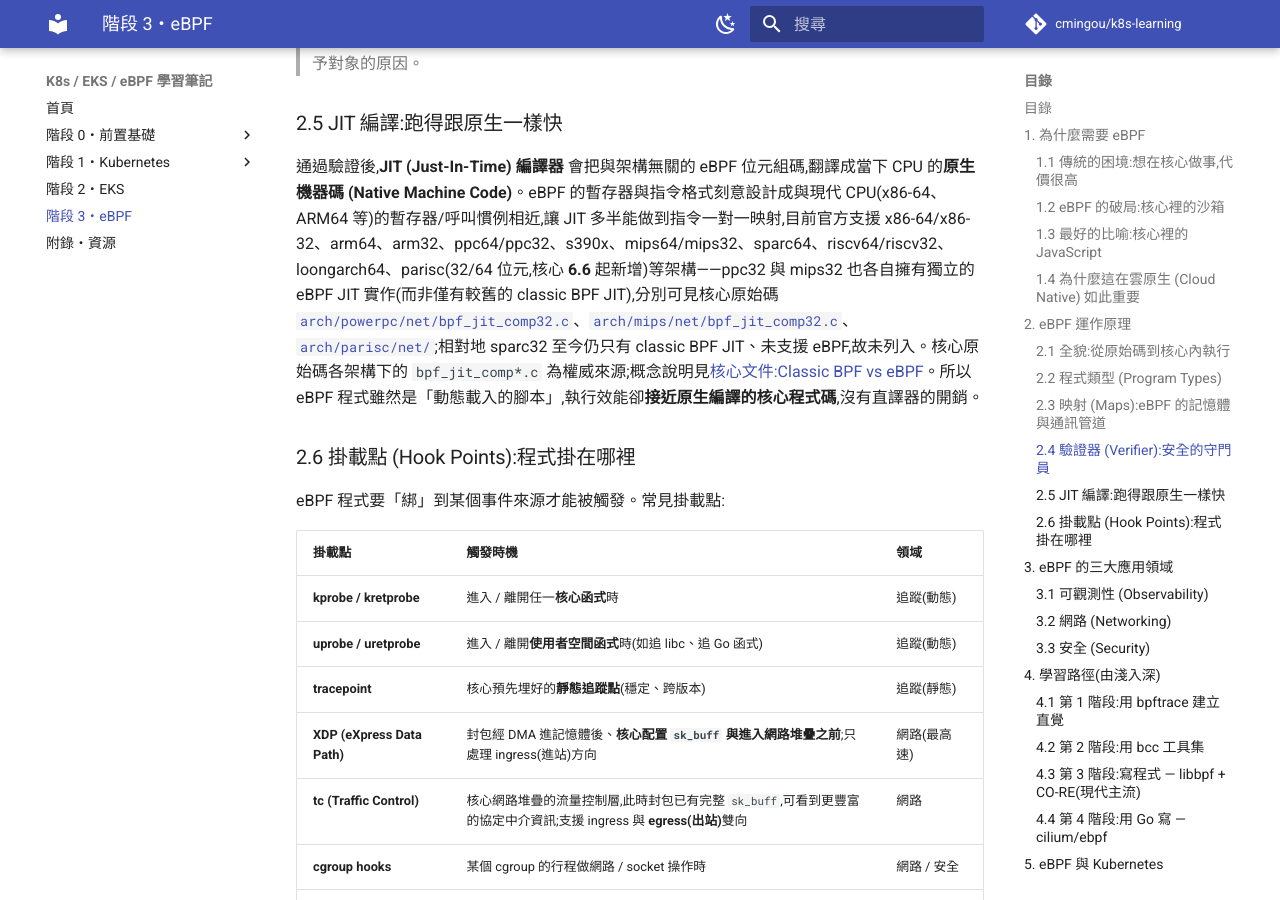
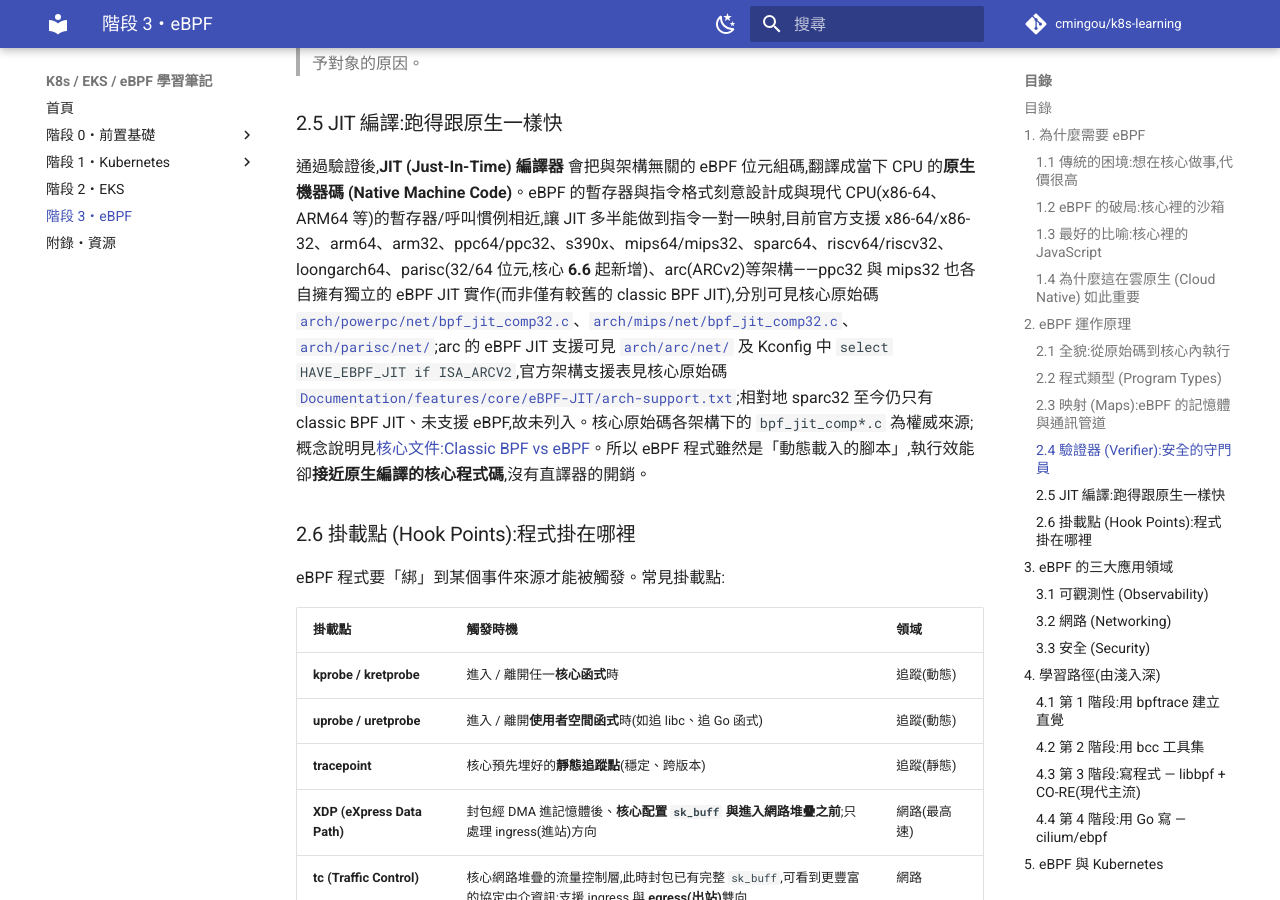
Before and after one commit to cmingou/k8s-learning, an MkDocs documentation site: the page built from docs/03-ebpf/README.md, in a window 1280 px wide and 900 px high, scrolled down 6172 px. Built offline with MkDocs 1.6.1 and Material for MkDocs 9.7.7, drawn with Linux system fonts in a browser that asks for light colours; comment, search, counter and statistics services are not loaded.

Commit message:
Add ARC eBPF JIT support and Endpoints v1.33 deprecation citation
- eBPF notes: the JIT-supported architecture list was missing arc
  (ARCv2), which has mainline HAVE_EBPF_JIT support per
  arch/arc/Kconfig and Documentation/features/core/eBPF-JIT/arch-support.txt.
- K8s networking notes: cite the exact version (v1.33) and KEP-4974
  for the Endpoints API deprecation, matching the doc's existing
  practice of citing precise versions for deprecation/GA claims.

```diff
--- a/docs/03-ebpf/README.md
+++ b/docs/03-ebpf/README.md
@@ -139,7 +139,7 @@ eBPF 程式本身是**無狀態、短命**的——每次事件觸發、跑完
 
 ### 2.5 JIT 編譯:跑得跟原生一樣快
 
-通過驗證後,**JIT (Just-In-Time) 編譯器** 會把與架構無關的 eBPF 位元組碼,翻譯成當下 CPU 的**原生機器碼 (Native Machine Code)**。eBPF 的暫存器與指令格式刻意設計成與現代 CPU(x86-64、ARM64 等)的暫存器/呼叫慣例相近,讓 JIT 多半能做到指令一對一映射,目前官方支援 x86-64/x86-32、arm64、arm32、ppc64/ppc32、s390x、mips64/mips32、sparc64、riscv64/riscv32、loongarch64、parisc(32/64 位元,核心 **6.6** 起新增)等架構——ppc32 與 mips32 也各自擁有獨立的 eBPF JIT 實作(而非僅有較舊的 classic BPF JIT),分別可見核心原始碼 [`arch/powerpc/net/bpf_jit_comp32.c`](https://github.com/torvalds/linux/blob/master/arch/powerpc/net/bpf_jit_comp32.c)、[`arch/mips/net/bpf_jit_comp32.c`](https://github.com/torvalds/linux/blob/master/arch/mips/net/bpf_jit_comp32.c)、[`arch/parisc/net/`](https://github.com/torvalds/linux/tree/master/arch/parisc/net);相對地 sparc32 至今仍只有 classic BPF JIT、未支援 eBPF,故未列入。核心原始碼各架構下的 `bpf_jit_comp*.c` 為權威來源;概念說明見[核心文件:Classic BPF vs eBPF](https://docs.kernel.org/bpf/classic_vs_extended.html)。所以 eBPF 程式雖然是「動態載入的腳本」,執行效能卻**接近原生編譯的核心程式碼**,沒有直譯器的開銷。
+通過驗證後,**JIT (Just-In-Time) 編譯器** 會把與架構無關的 eBPF 位元組碼,翻譯成當下 CPU 的**原生機器碼 (Native Machine Code)**。eBPF 的暫存器與指令格式刻意設計成與現代 CPU(x86-64、ARM64 等)的暫存器/呼叫慣例相近,讓 JIT 多半能做到指令一對一映射,目前官方支援 x86-64/x86-32、arm64、arm32、ppc64/ppc32、s390x、mips64/mips32、sparc64、riscv64/riscv32、loongarch64、parisc(32/64 位元,核心 **6.6** 起新增)、arc(ARCv2)等架構——ppc32 與 mips32 也各自擁有獨立的 eBPF JIT 實作(而非僅有較舊的 classic BPF JIT),分別可見核心原始碼 [`arch/powerpc/net/bpf_jit_comp32.c`](https://github.com/torvalds/linux/blob/master/arch/powerpc/net/bpf_jit_comp32.c)、[`arch/mips/net/bpf_jit_comp32.c`](https://github.com/torvalds/linux/blob/master/arch/mips/net/bpf_jit_comp32.c)、[`arch/parisc/net/`](https://github.com/torvalds/linux/tree/master/arch/parisc/net);arc 的 eBPF JIT 支援可見 [`arch/arc/net/`](https://github.com/torvalds/linux/tree/master/arch/arc/net) 及 Kconfig 中 `select HAVE_EBPF_JIT if ISA_ARCV2`,官方架構支援表見核心原始碼 [`Documentation/features/core/eBPF-JIT/arch-support.txt`](https://github.com/torvalds/linux/blob/master/Documentation/features/core/eBPF-JIT/arch-support.txt);相對地 sparc32 至今仍只有 classic BPF JIT、未支援 eBPF,故未列入。核心原始碼各架構下的 `bpf_jit_comp*.c` 為權威來源;概念說明見[核心文件:Classic BPF vs eBPF](https://docs.kernel.org/bpf/classic_vs_extended.html)。所以 eBPF 程式雖然是「動態載入的腳本」,執行效能卻**接近原生編譯的核心程式碼**,沒有直譯器的開銷。
 
 ### 2.6 掛載點 (Hook Points):程式掛在哪裡
 
```
Also changed, not shown: docs/01-kubernetes/03-networking-service.md (+1 -1 lines).
